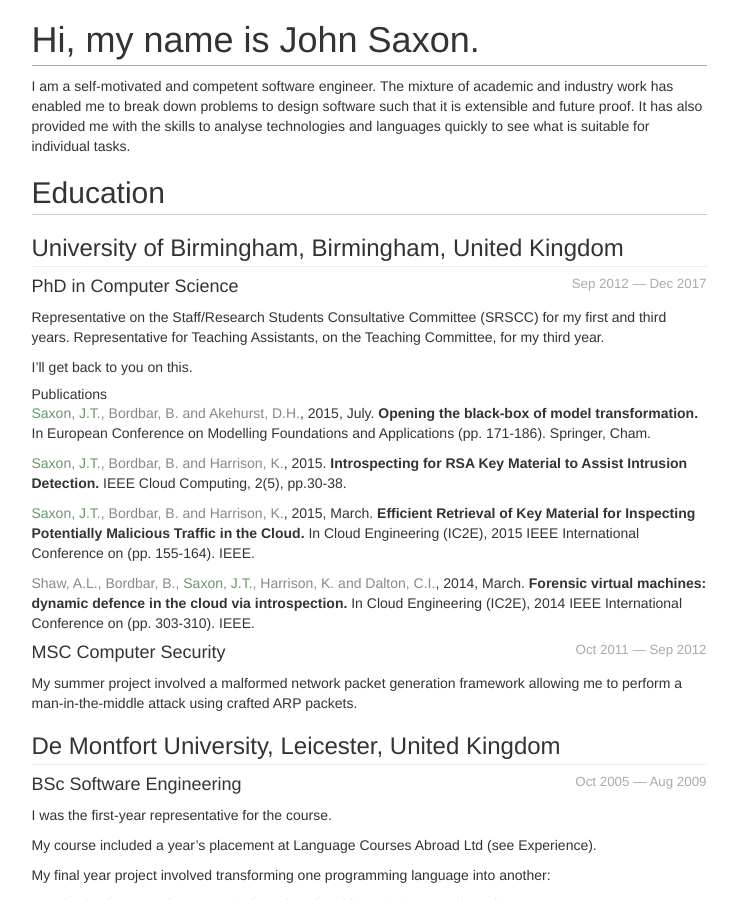
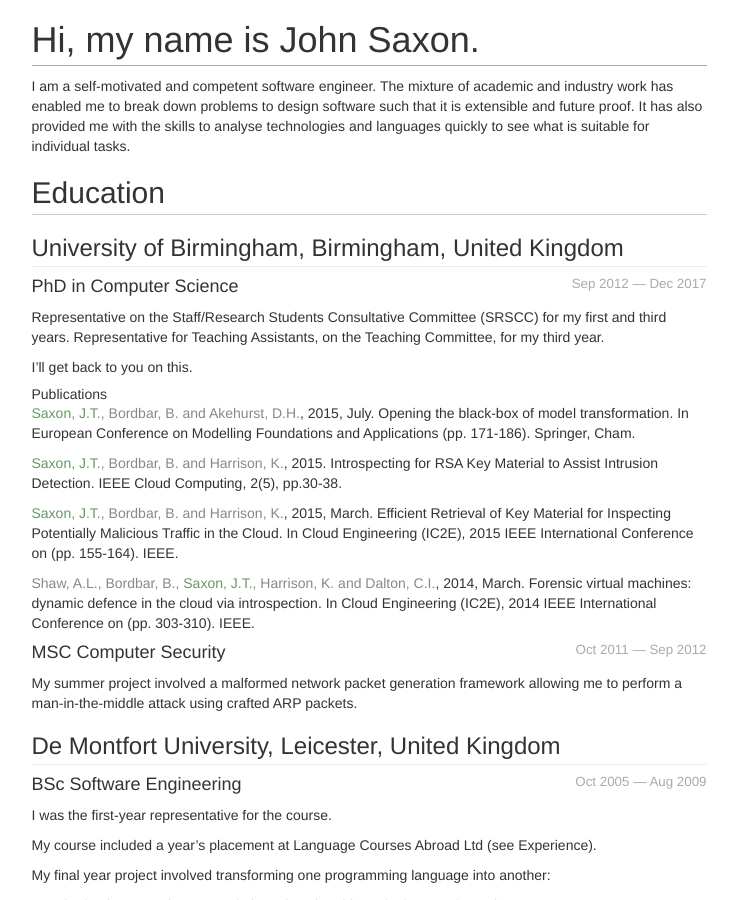
Before and after one commit to sacko87/sacko87.github.io, a Jekyll site: the page built from index.md, in a window 1280 px wide and 900 px high. Shown: the whole window, without its empty margins (271-1008 px from the left). Built offline with Jekyll 4.4.1, drawn with Linux system fonts in a browser that asks for light colours; nearby versions of some CDN libraries.

Commit message:
Update index.md

```diff
--- a/index.md
+++ b/index.md
@@ -18,13 +18,13 @@ I'll get back to you on this.
 
 ##### Publications
 
-<span class="authors"><span class="me">Saxon, J.T.</span>, Bordbar, B. and Akehurst, D.H.</span>, <span class="year">2015</span>, July. <strong>Opening the black-box of model transformation.</strong> In European Conference on Modelling Foundations and Applications (pp. 171-186). Springer, Cham.
+<span class="authors"><span class="me">Saxon, J.T.</span>, Bordbar, B. and Akehurst, D.H.</span>, <span class="year">2015</span>, July. <span class="title">Opening the black-box of model transformation.</span> In <span class="in">European Conference on Modelling Foundations and Applications</span> (pp. 171-186). Springer, Cham.
 
-<span class="authors"><span class="me">Saxon, J.T.</span>, Bordbar, B. and Harrison, K.</span>, <span class="year">2015</span>. <strong>Introspecting for RSA Key Material to Assist Intrusion Detection.</strong> IEEE Cloud Computing, 2(5), pp.30-38.
+<span class="authors"><span class="me">Saxon, J.T.</span>, Bordbar, B. and Harrison, K.</span>, <span class="year">2015</span>. <span class="title">Introspecting for RSA Key Material to Assist Intrusion Detection.</span> <span class="in">IEEE Cloud Computing</span>, 2(5), pp.30-38.
 
-<span class="authors"><span class="me">Saxon, J.T.</span>, Bordbar, B. and Harrison, K.</span>, <span class="year">2015</span>, March. <strong>Efficient Retrieval of Key Material for Inspecting Potentially Malicious Traffic in the Cloud.</strong> In Cloud Engineering (IC2E), 2015 IEEE International Conference on (pp. 155-164). IEEE.
+<span class="authors"><span class="me">Saxon, J.T.</span>, Bordbar, B. and Harrison, K.</span>, <span class="year">2015</span>, March. <span class="title">Efficient Retrieval of Key Material for Inspecting Potentially Malicious Traffic in the Cloud.</span> In <span class="in">Cloud Engineering (IC2E), 2015 IEEE International Conference on</span> (pp. 155-164). IEEE.
 
-<span class="authors">Shaw, A.L., Bordbar, B., <span class="me">Saxon, J.T.</span>, Harrison, K. and Dalton, C.I.</span>, <span class="year">2014</span>, March. <strong>Forensic virtual machines: dynamic defence in the cloud via introspection.</strong> In Cloud Engineering (IC2E), 2014 IEEE International Conference on (pp. 303-310). IEEE.
+<span class="authors">Shaw, A.L., Bordbar, B., <span class="me">Saxon, J.T.</span>, Harrison, K. and Dalton, C.I.</span>, <span class="year">2014</span>, March. <span class="title">Forensic virtual machines: dynamic defence in the cloud via introspection.</span> In <span class="in">Cloud Engineering (IC2E), 2014 IEEE International Conference on</span> (pp. 303-310). IEEE.
 
 #### MSC Computer Security <span class="date pull-right">Oct 2011 &mdash; Sep 2012</span>
 
```
